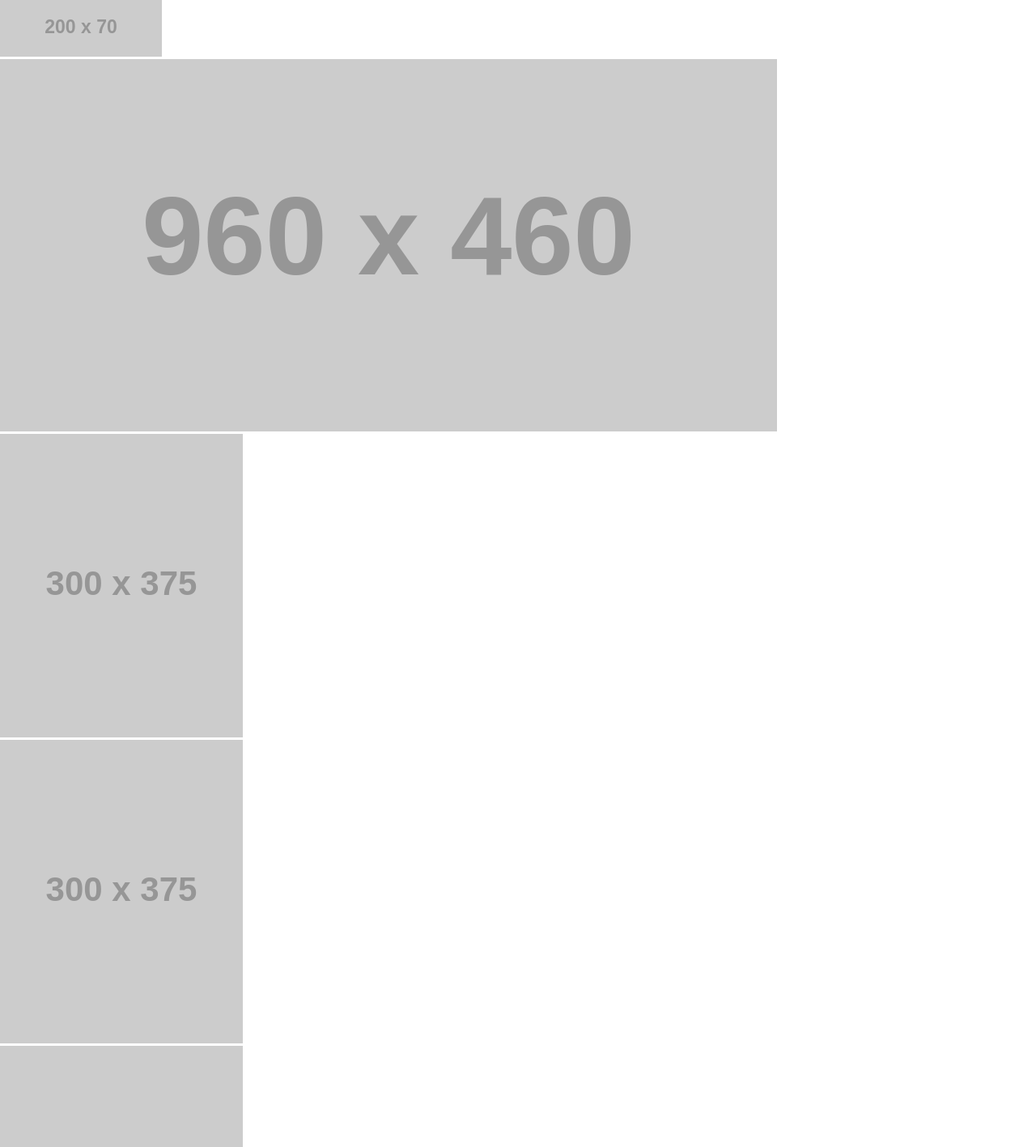
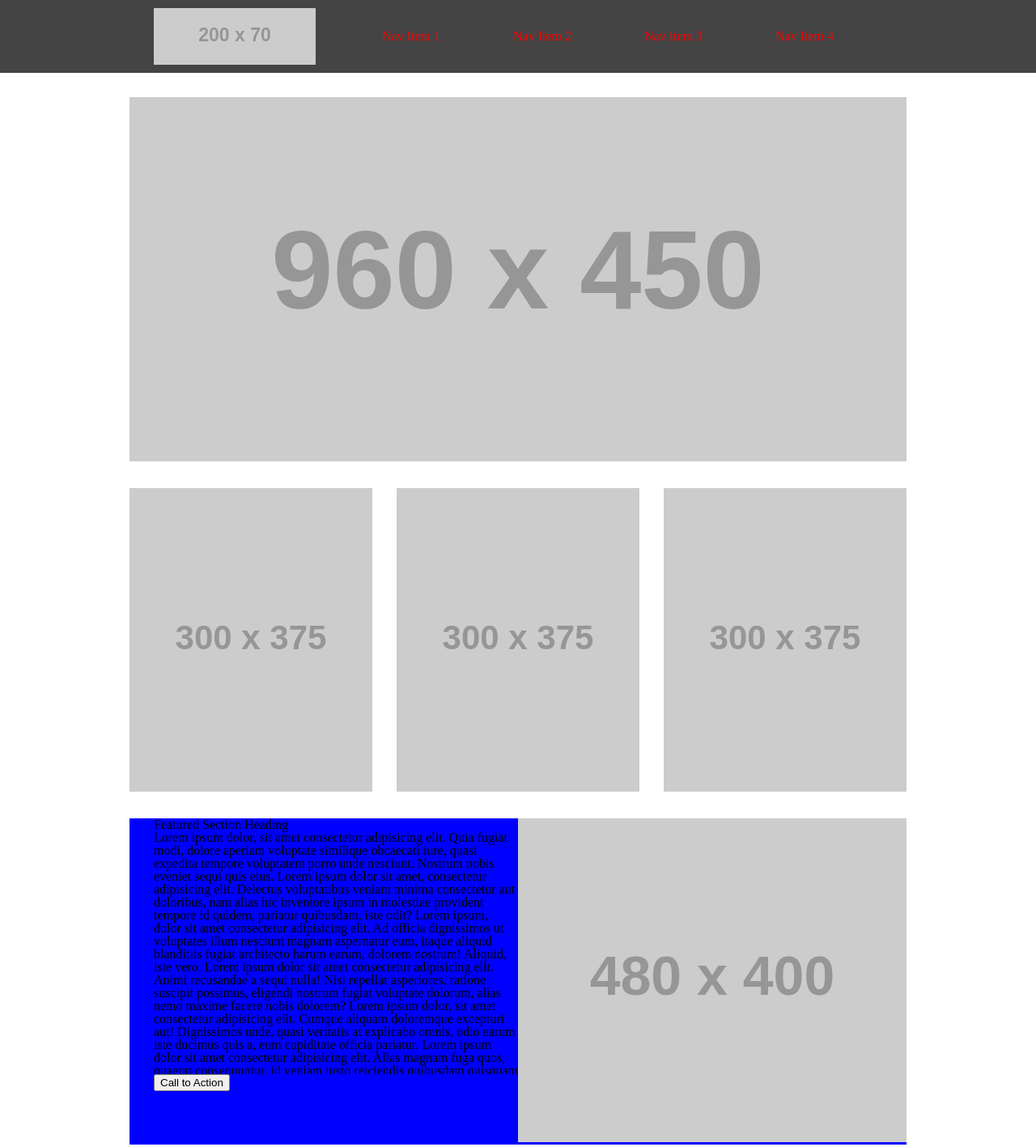
Before and after one commit to Choi702/wireframe, a plain HTML site: page index.html in a window 1280 px wide. Shown: the top 1417 px of the page at 81% size. Drawn offline with Linux system fonts and the light colour scheme; placeholder pictures from the web are drawn by us.

Commit message:
index.html

```diff
--- a/index.html
+++ b/index.html
@@ -3,47 +3,52 @@
 <head>
   <meta charset="UTF-8">
   <meta name="viewport" content="width=device-width, initial-scale=1.0">
-  <title>Wireframe Lab 8</title>
-  <link rel="stylesheet" href="reset.css">
-  <link rel="stylesheet" href="style.css">
+  <title>Wireframe lab 8</title>
+  <link rel="stylesheet" href="reset.css" type="text/css">
+  <link rel="stylesheet" href="style.css" type="text/css">
 </head>
 <body>
   <header>
     <nav>
-     <img src= "https://placehold.it/200x70/111"  alt="">
+      <img src="https://placehold.it/200x70/111" alt="">
       <ul>
-
-
-
+        <li>
+          <a href="#">Nav Item 1</a>
+        </li>
+        <li>
+          <a href="#">Nav Item 2</a>
+        </li>
+        <li>
+          <a href="#">Nav Item 3</a>
+        </li>
+        <li>
+          <a href="#">Nav Item 4</a>
+        </li>
       </ul>
-
     </nav>
   </header>
- <maim>
-  <img src= "https://placehold.it/960x460/111"  alt="">
-
+  <main>
+    <img src="https://placehold.it/960x450/111" alt="">
     <ul>
       <li>
-      <img src= "https://placehold.it/300x375/111"  alt="">
+        <img src="https://placehold.it/300x375/111" alt="">
       </li>
       <li>
-      <img src= "https://placehold.it/300x375/111"  alt="">
+        <img src="https://placehold.it/300x375/111" alt="">
       </li>
       <li>
-      <img src= "https://placehold.it/300x375/111"  alt="">
+        <img src="https://placehold.it/300x375/111" alt="">
       </li>
     </ul>
-
     <article>
-    <img src= "https://placehold.it/480x400/111"  alt="">
+      <img src="https://placehold.it/480x400/111" alt="">
       <section>
-      <h1><Featured</h1>
-        <p>Lorem ipsum dolor sit amet consectetur adipisicing elit. Pariatur officiis facilis deleniti expedita dolor. Eaque soluta earum asperiores repellat sit enim ducimus doloribus dolor tempore? Tempora nam sit saepe earum! Lorem ipsum dolor sit amet, consectetur adipisicing elit. Dignissimos aspernatur sunt blanditiis corrupti in ratione vero accusantium, culpa architecto molestias atque repudiandae voluptatibus non sed eveniet reprehenderit tenetur? Illo, natus! Lorem ipsum dolor sit amet consectetur adipisicing elit. Molestiae exercitationem minus quas, ratione nesciunt placeat quae debitis neque. Quae itaque aperiam adipisci vero quas labore molestias reiciendis, maxime est ipsa!</p>
-      <button>Call To Action</button>
+        <h1>Featured Section Heading</h1>
+        <p>Lorem ipsum dolor, sit amet consectetur adipisicing elit. Quia fugiat modi, dolore aperiam voluptate similique obcaecati iure, quasi expedita tempore voluptatem porro unde nesciunt. Nostrum nobis eveniet sequi quis eius. Lorem ipsum dolor sit amet, consectetur adipisicing elit. Delectus voluptatibus veniam minima consectetur aut doloribus, nam alias hic inventore ipsum in molestiae provident tempore id quidem, pariatur quibusdam, iste odit? Lorem ipsum, dolor sit amet consectetur adipisicing elit. Ad officia dignissimos ut voluptates illum nesciunt magnam aspernatur eum, itaque aliquid blanditiis fugiat architecto harum earum, dolorem nostrum! Aliquid, iste vero. Lorem ipsum dolor sit amet consectetur adipisicing elit. Animi recusandae a sequi nulla! Nisi repellat asperiores, ratione suscipit possimus, eligendi nostrum fugiat voluptate dolorum, alias nemo maxime facere nobis dolorem? Lorem ipsum dolor, sit amet consectetur adipisicing elit. Cumque aliquam doloremque excepturi aut! Dignissimos unde, quasi veritatis at explicabo omnis, odio earum iste ducimus quis a, eum cupiditate officia pariatur. Lorem ipsum dolor sit amet consectetur adipisicing elit. Alias magnam fuga quos, quaerat consequuntur, id veniam iusto reiciendis quibusdam quisquam laudantium quam pariatur ab dolorum aperiam commodi nemo nam ad.</p>
+        <button>Call to Action</button>
       </section>
     </article>
   </main>
   <footer></footer>
-
 </body>
 </html>
--- a/style.css
+++ b/style.css
@@ -0,0 +1,92 @@
+header {
+    background: #444;
+    height: 90px;
+
+}
+
+nav{
+  margin: 0 auto;
+  width: 960px
+}
+
+nav img {
+  margin-top: 10px;
+  float: left;
+  margin-left: 30px;
+
+}
+
+nav ul {
+  float: right;
+
+}
+
+a {
+  color: red;
+  text-decoration: none;
+}
+
+
+nav li {
+   float: left;
+   line-height: 90px;
+   margin-right: 90px;
+}
+main {
+  width: 960px;
+  margin: 0 auto;
+}
+ main > img:first-child {
+     margin-top: 30px ;
+ }
+
+ main > ul:nth-child(2) {
+  margin-top:  30px;
+  overflow: hidden;
+
+  }
+  main > ul:nth-child(2) > li{
+  float: left;
+  margin-right: 30px;
+
+  }
+
+ main > ul:nth-child(2) > li:nth-child(3n){
+  margin-right: 0;
+ }
+
+main > article {
+  margin-top: 30px;
+  background-color: blue;
+  overflow: auto;
+}
+
+main > article > section {
+  float: left;
+  width: 50%;
+}
+
+main > article > section {
+  box-sizing: border-box;
+  padding-left: 30px;
+}
+
+
+main > article > section > p {
+  height: 300px;
+  overflow: auto;
+
+
+}
+
+footer {
+  height: 100px;
+  background-color: #444;
+  margin-top: 30px;
+
+}
+
+button:hover {
+  background-color: red;
+  transition: 50ms;
+}
```
Lines whose indentation alone changed are shown as unchanged.
